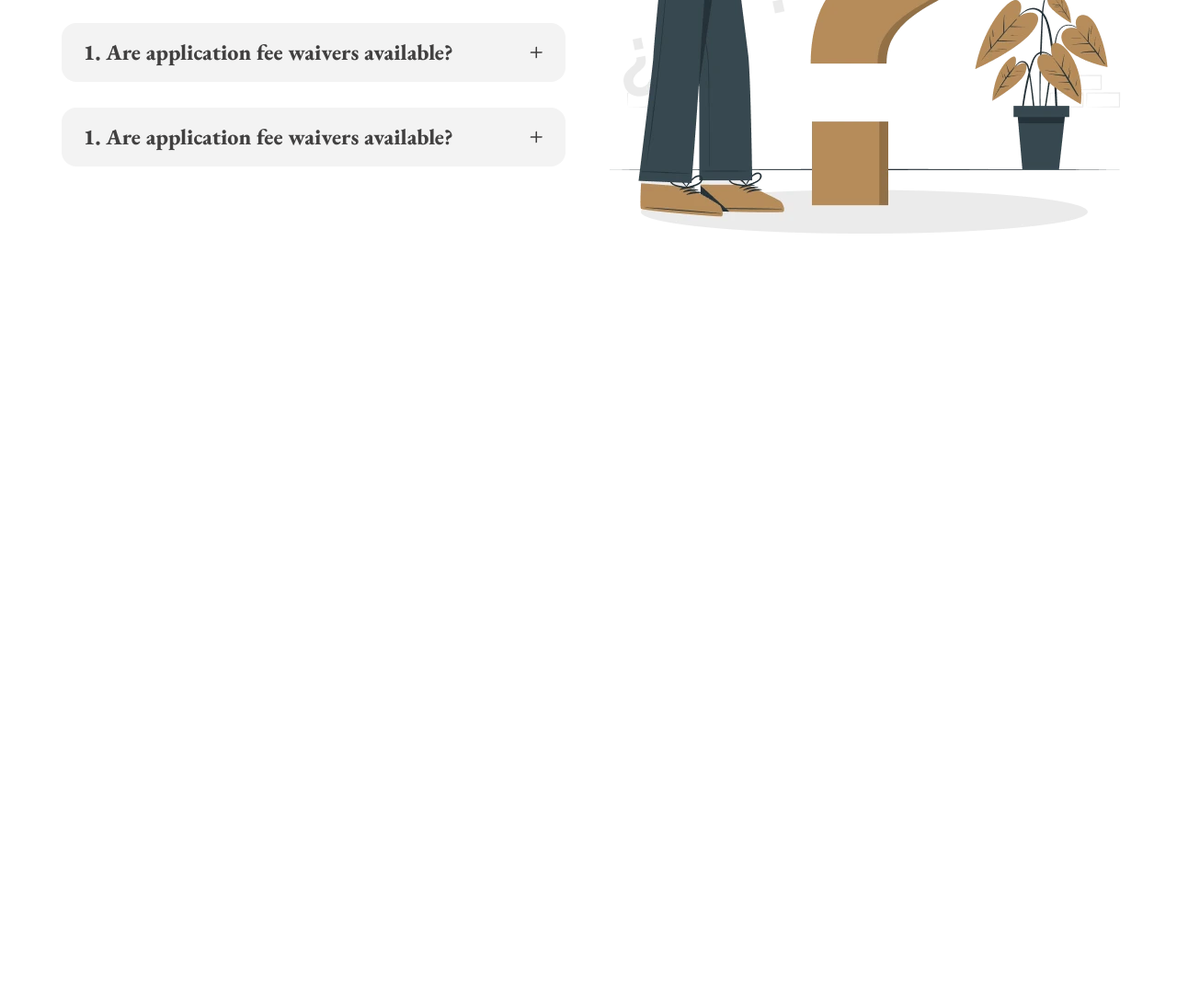
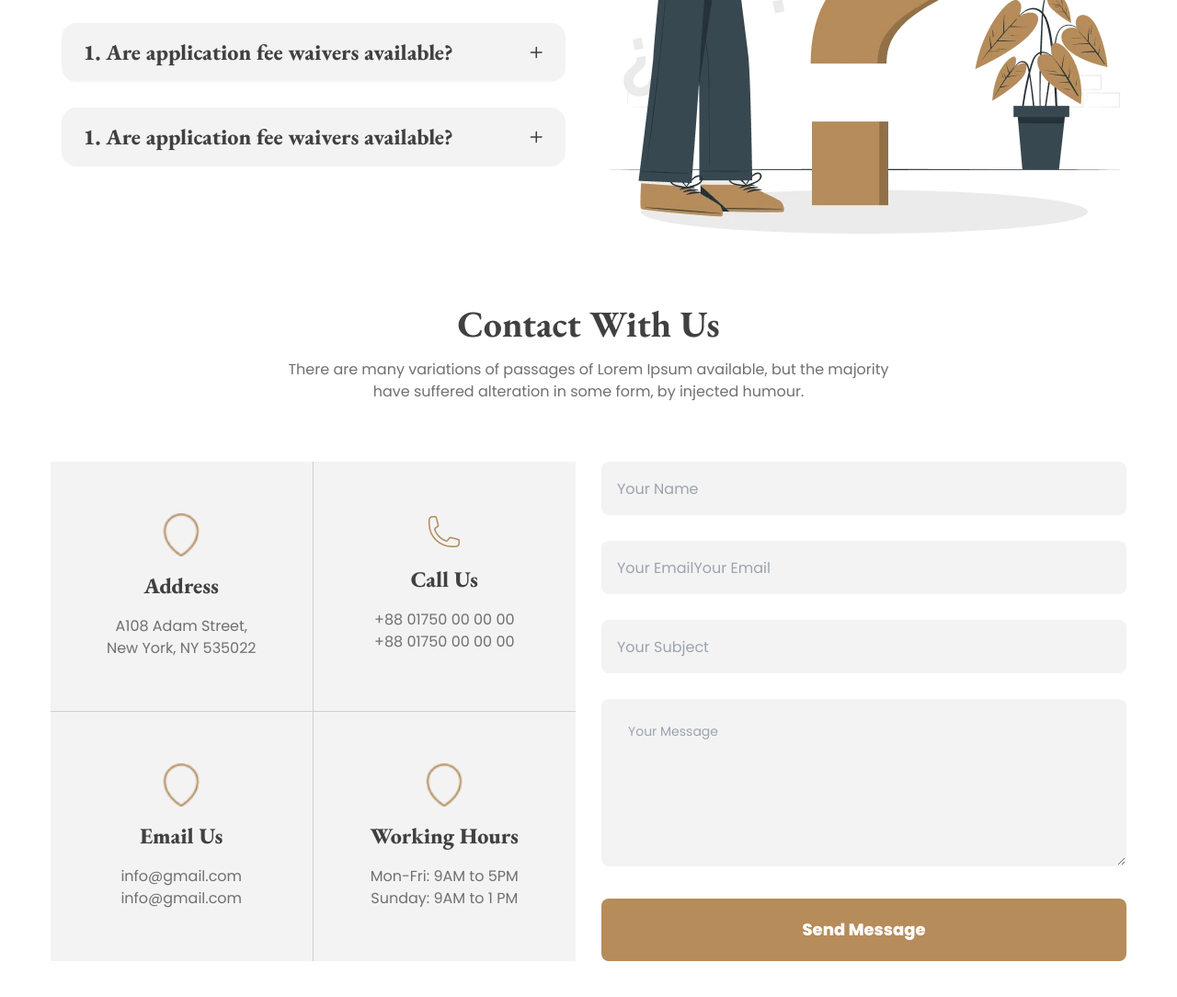
Before and after one commit to sanjitgh/justic, a plain HTML site: page index.html in a window 1280 px wide. Shown: the part 3114-4198 px from the top of the page at 92% size. Before the commit the page ends 3408 px from the top, so only its background shows below. Drawn offline with nearby package versions, Linux system fonts and the light colour scheme.

Commit message:
contact done

```diff
--- a/index.html
+++ b/index.html
@@ -774,6 +774,7 @@
             the majority have suffered alteration in some form, by injected
             humour.
           </p>
+        </div>
         <!-- Frequently container -->
         <div
           class="grid lg:grid-cols-2 gap-16 xl:gap-7 mt-16 place-items-center"
@@ -846,6 +847,108 @@
             <img src="images/faq.webp" class="w-full" alt="" />
           </div>
         </div>
+      </section>
+
+      <!-- contact us section -->
+      <section class="py-10">
+        <!-- section header -->
+        <div class="text-center">
+          <h1
+            class="eb-garamond text-dark_2 font-bold text-3xl lg:text-[40px] mb-5"
+          >
+            Contact With Us
+          </h1>
+          <p class="text-dark_3 max-w-2xl mx-auto">
+            There are many variations of passages of Lorem Ipsum available, but
+            the majority have suffered alteration in some form, by injected
+            humour.
+          </p>
+        </div>
+
+        <!-- contact container -->
+        <div class="grid lg:grid-cols-2 gap-16 lg:gap-7 mt-16">
+          <!-- left item -->
+          <div class="grid sm:grid-cols-2 grid-cols-1 gap-5 sm:gap-0">
+            <!-- item 1 -->
+            <div
+              class="text-center bg-[#F3F3F3] p-14 sm:border-r sm:border-b sm:border-[#CFCFCF]"
+            >
+              <img src="images/address.webp" class="w-10 mx-auto" alt="" />
+              <h3 class="text-dark_2 eb-garamond font-extrabold text-2xl my-4">
+                Address
+              </h3>
+              <p class="text-dark_3">
+                A108 Adam Street, <br />
+                New York, NY 535022
+              </p>
+            </div>
+
+            <!-- item 2 -->
+            <div
+              class="text-center bg-[#F3F3F3] p-14 sm:border-[#CFCFCF] sm:border-b"
+            >
+              <img src="images/call.webp" class="w-10 mx-auto" alt="" />
+              <h3 class="text-dark_2 eb-garamond font-extrabold text-2xl my-4">
+                Call Us
+              </h3>
+              <p class="text-dark_3">
+                +88 01750 00 00 00 <br />
+                +88 01750 00 00 00
+              </p>
+            </div>
+
+            <!-- item 3 -->
+            <div
+              class="text-center bg-[#F3F3F3] p-14 sm:border-r sm:border-[#CFCFCF]"
+            >
+              <img src="images/address.webp" class="w-10 mx-auto" alt="" />
+              <h3 class="text-dark_2 eb-garamond font-extrabold text-2xl my-4">
+                Email Us
+              </h3>
+              <p class="text-dark_3">
+                info@gmail.com <br />
+                info@gmail.com
+              </p>
+            </div>
+
+            <!-- item 4 -->
+            <div class="text-center bg-[#F3F3F3] p-14">
+              <img src="images/address.webp" class="w-10 mx-auto" alt="" />
+              <h3 class="text-dark_2 eb-garamond font-extrabold text-2xl my-4">
+                Working Hours
+              </h3>
+              <p class="text-dark_3">
+                Mon-Fri: 9AM to 5PM <br />
+                Sunday: 9AM to 1 PM
+              </p>
+            </div>
+          </div>
+          <!-- right item -->
+          <div>
+            <form action="" class="space-y-7">
+              <input
+                type="text"
+                placeholder="Your Name"
+                class="input focus:outline-none w-full py-7 bg-[#F3F3F3]"
+              />
+              <input
+                type="text"
+                placeholder="Your EmailYour Email"
+                class="input focus:outline-none w-full py-7 bg-[#F3F3F3]"
+              />
+              <input
+                type="text"
+                placeholder="Your Subject"
+                class="input focus:outline-none w-full py-7 bg-[#F3F3F3]"
+              />
+              <textarea
+                rows="5"
+                class="textarea focus:outline-none w-full px-7 py-5 bg-[#F3F3F3]"
+                placeholder="Your Message" he
+              ></textarea>
+              <button class="w-full bg-yellow rounded-lg text-white text-lg font-extrabold px-7 py-5">Send Message</button>
+            </form>
+          </div>
         </div>
       </section>
     </main>
```
Lines whose indentation alone changed are shown as unchanged.
